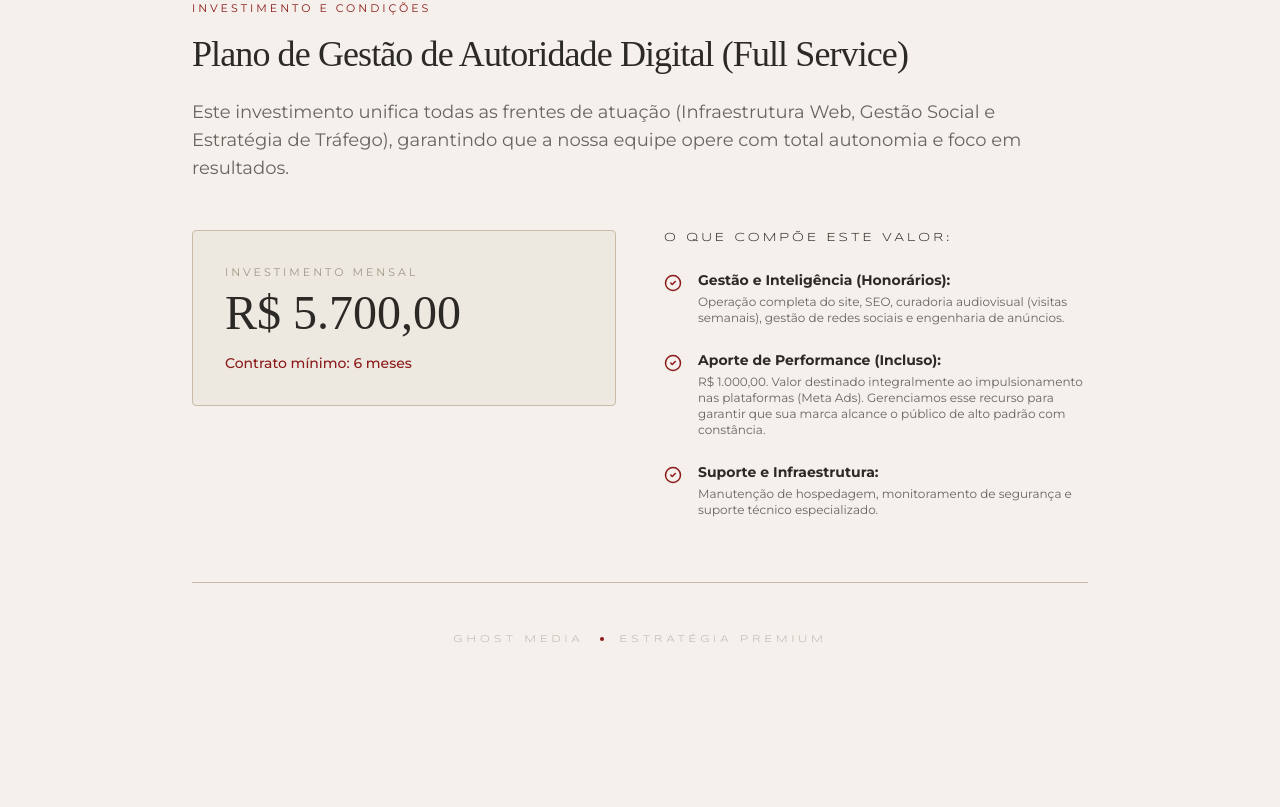
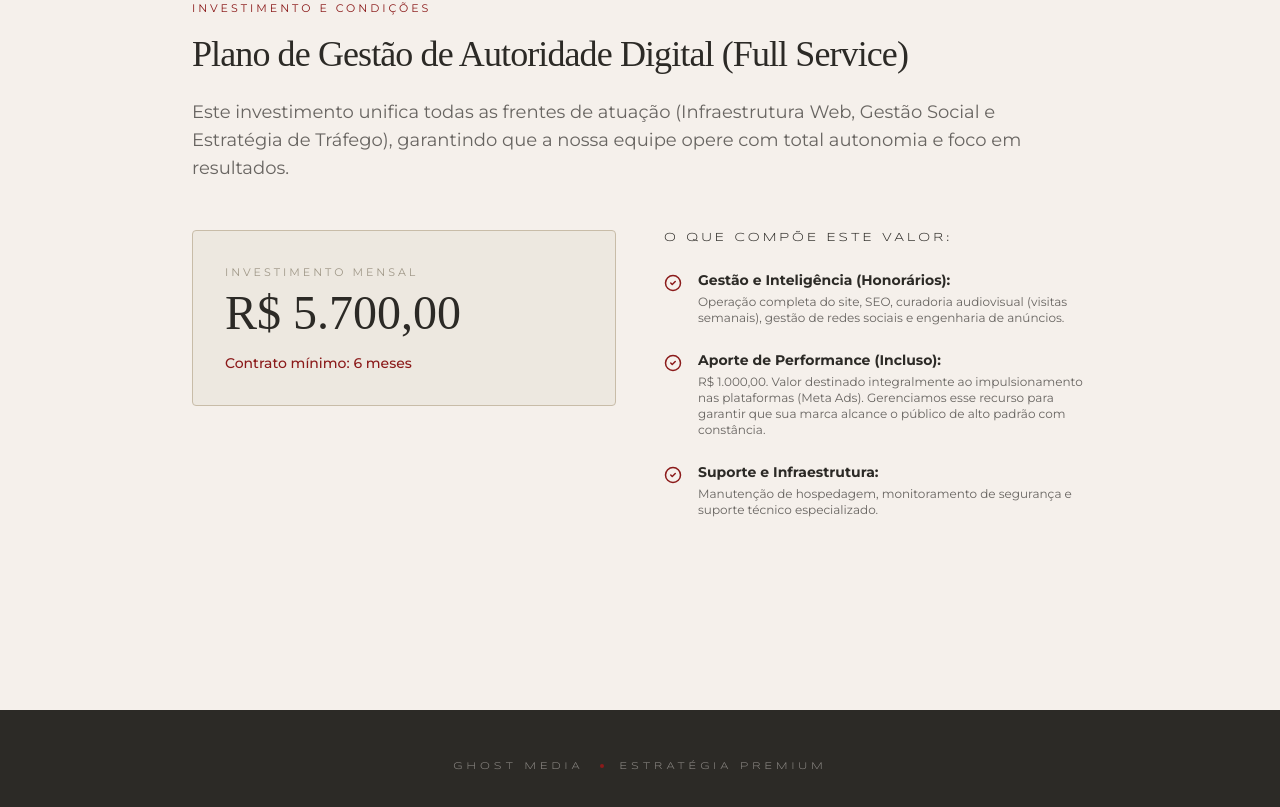
Before and after one commit to georgiaaaah/ghost-media-proposal, a React (Vite) app: page / in a window 1280 px wide. Shown: the part 6205-7012 px from the top of the page. Before the commit the page ends 6981 px from the top, so only its background shows below. Built offline with nearby package versions, Linux system fonts and the light colour scheme; a web font is replaced by a local one.

Commit message:
cor rodapé

```diff
--- a/src/App.tsx
+++ b/src/App.tsx
@@ -544,16 +544,20 @@ export default function App() {
               </div>
             </div>
 
-            <div className="flex justify-center pt-12 border-t border-brand-bege-medio">
-              <div className="flex items-center gap-4 text-brand-grafite/30 font-logo text-[10px] tracking-[4px]">
-                <span>GHOST MEDIA</span>
-                <div className="w-1 h-1 bg-brand-vermelho rounded-full" />
-                <span>ESTRATÉGIA PREMIUM</span>
-              </div>
-            </div>
           </motion.div>
         </div>
       </section>
+
+      {/* Footer */}
+      <footer className="py-12 bg-brand-grafite">
+        <div className="max-w-7xl mx-auto px-6 flex justify-center">
+          <div className="flex flex-col md:flex-row items-center justify-center gap-3 md:gap-4 text-brand-offwhite/50 font-logo text-[10px] tracking-[4px] text-center">
+            <span>GHOST MEDIA</span>
+            <div className="hidden md:block w-1 h-1 bg-brand-vermelho rounded-full shrink-0" />
+            <span>ESTRATÉGIA PREMIUM</span>
+          </div>
+        </div>
+      </footer>
     </div>
   );
 }
```
